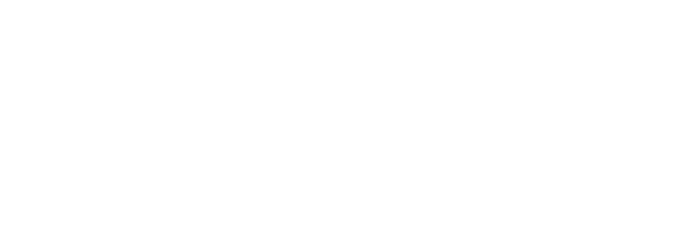
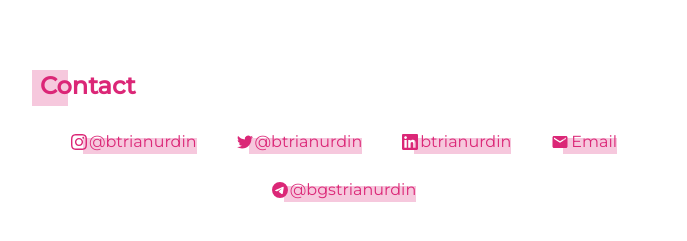
Before and after one commit to btrianurdin/trianurdinblog, a Next.js app: page /about in a window 1280 px wide. Shown: the part 707-948 px from the top of the page, without its empty margins (296-983 px from the left). Before the commit the page ends 853 px from the top, so only its background shows below. Built offline with nearby package versions, Linux system fonts and the light colour scheme.

Commit message:
chore: adding contact, eslint rules, and social media file data

```diff
--- /dev/null
+++ b/components/PagePart.tsx
@@ -0,0 +1,17 @@
+import SubTitle from './SubTitle';
+
+type Props = {
+  title: string,
+  children: JSX.Element | string
+}
+
+export default function PagePart({ title, children }: Props): JSX.Element {
+  return (
+    <div className="w-full my-12">
+      <SubTitle text={title} />
+      <div className="flex flex-wrap justify-between">
+        {children}
+      </div>
+    </div>
+  );
+}
--- /dev/null
+++ b/components/SubTitle.tsx
@@ -0,0 +1,8 @@
+export default function SubTitle({ text }: { text: string }): JSX.Element {
+  return (
+    <div className="relative h-9">
+      <h2 className="text-2xl font-semibold text-pink-600 ml-2">{text}</h2>
+      <div className="absolute w-9 h-full bg-pink-600 opacity-25 top-0" />
+    </div>
+  );
+}
--- /dev/null
+++ b/data/social-media.tsx
@@ -0,0 +1,46 @@
+import {
+  SiInstagram, SiLinkedin, SiTelegram, SiTwitter,
+} from 'react-icons/si';
+import { MdEmail } from 'react-icons/md';
+
+type SocialMediaProperty = {
+  [key: string]: string | JSX.Element;
+}
+
+export type SocialMedia = {
+  instagram: SocialMediaProperty;
+  twitter: SocialMediaProperty;
+  linkedin: SocialMediaProperty;
+  email: SocialMediaProperty;
+  telegram: SocialMediaProperty;
+}
+
+const socialMedia: SocialMedia = {
+  instagram: {
+    link: 'https://instagram.com/btrianurdin',
+    text: '@btrianurdin',
+    icon: <SiInstagram className="mr-0.5" />,
+  },
+  twitter: {
+    link: 'https://instagram.com/btrianurdin',
+    text: '@btrianurdin',
+    icon: <SiTwitter className="mr-0.5" />,
+  },
+  linkedin: {
+    link: 'https://www.linkedin.com/in/btrianurdin',
+    text: 'btrianurdin',
+    icon: <SiLinkedin className="mr-0.5" />,
+  },
+  email: {
+    link: 'mailto:bagustrianurdin@outlook.com',
+    text: 'Email',
+    icon: <MdEmail className="mr-0.5 text-lg" />,
+  },
+  telegram: {
+    link: 't.me/bgstrianurdin',
+    text: '@bgstrianurdin',
+    icon: <SiTelegram className="mr-0.5" />,
+  },
+};
+
+export default socialMedia;
--- a/pages/about/index.tsx
+++ b/pages/about/index.tsx
@@ -1,7 +1,9 @@
 import Image from 'next/image';
 import CompetenciesIcons from '../../components/CompetenciesIcons';
 import PageHeader from '../../components/PageHeader';
+import PagePart from '../../components/PagePart';
 import Seo from '../../components/Seo';
+import socialMedia from '../../data/social-media';
 
 export default function About(): JSX.Element {
   const imgLoader = () => 'https://res.cloudinary.com/trianurdin/image/upload/v1629689035/strapiblog.jpg';
@@ -10,7 +12,7 @@
       <Seo
         meta={{
           title: 'Short About Me',
-          description: 'Hello, I am Bagus Trianurdin. In my life, I want to be an Astronaut (but now I am a Programmer, hehe)',
+          description: 'Hello, I am Bagus Trianurdin. In my life, I want to be an Astronaut (but now I am a Programmer, hehe). I am a Web Developer and Web Tech lover.',
           pathname: '/about',
         }}
       />
@@ -46,15 +48,27 @@
                 coding, coffee, and I love myself 😁
               </p>
             </div>
-            <div className="w-full my-12">
-              <div className="relative h-9">
-                <h2 className="text-2xl font-semibold text-pink-600 ml-2">Competencies</h2>
-                <div className="absolute w-9 h-full bg-pink-600 opacity-25 top-0" />
-              </div>
-              <div className="flex flex-wrap justify-between">
-                <CompetenciesIcons />
-              </div>
-            </div>
+            <PagePart title="Competencies">
+              <CompetenciesIcons />
+            </PagePart>
+            <PagePart title="Contact">
+              <ul className="my-6 flex w-full flex-wrap justify-center">
+                {
+                  Object.keys(socialMedia).map((key: string) => (
+                    <li key={key} className="mx-5 mb-6">
+                      <a href={(socialMedia as any)[key].link} className="link-to flex items-center">
+                        {
+                          (socialMedia as any)[key].icon
+                        }
+                        {
+                          (socialMedia as any)[key].text
+                        }
+                      </a>
+                    </li>
+                  ))
+                }
+              </ul>
+            </PagePart>
           </div>
         </div>
       </div>
```
Also changed, not shown: 1 other file (tests, documents, lock files or other folders).
